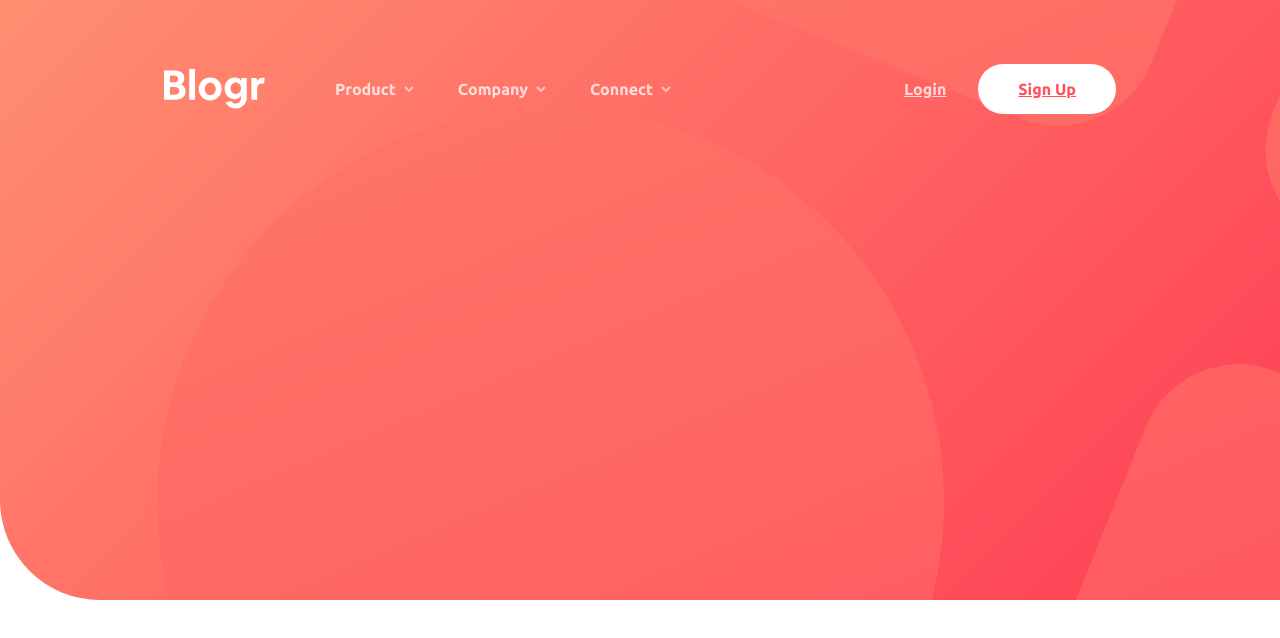
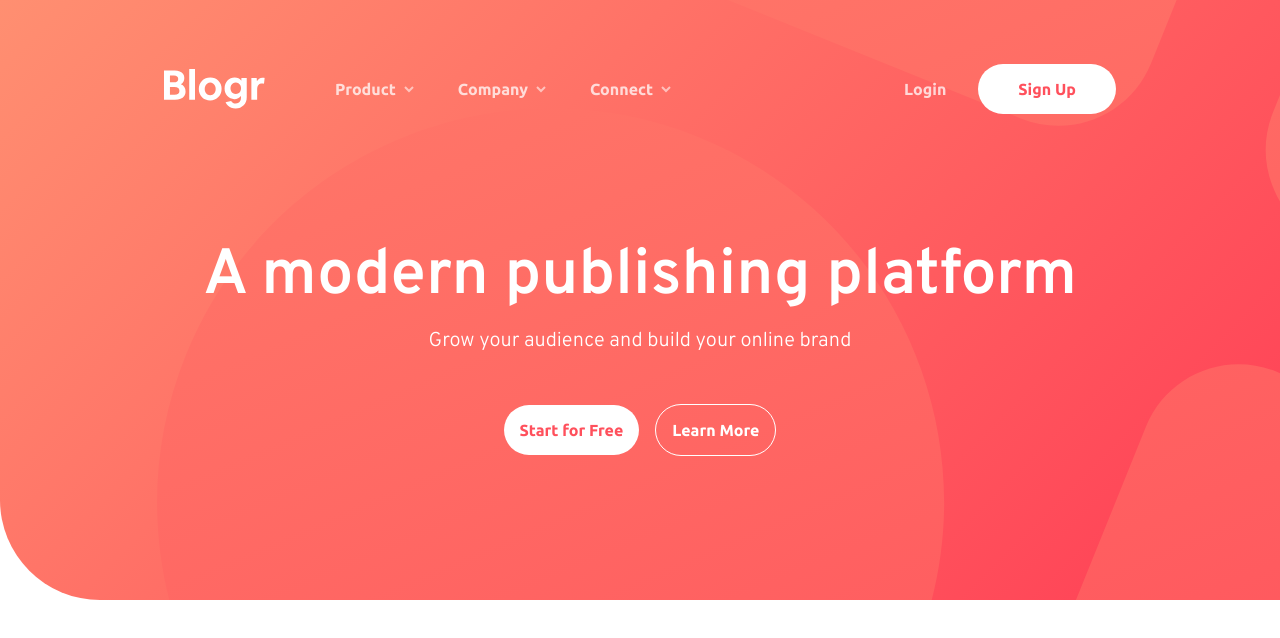
Before and after one commit to babs20/blogr, a React (Create React App) app: page / in a window 1280 px wide. Shown: the top 638 px of the page. Built offline with nearby package versions, Linux system fonts and the light colour scheme.

Commit message:
add heading section

```diff
--- a/public/index.html
+++ b/public/index.html
@@ -15,6 +15,8 @@
   <link rel="preconnect" href="https://fonts.gstatic.com">
   <link rel="preconnect" href="https://fonts.gstatic.com">
   <link href="https://fonts.googleapis.com/css2?family=Ubuntu:wght@400;500;700&display=swap" rel="stylesheet">
+  <link rel="preconnect" href="https://fonts.gstatic.com">
+  <link href="https://fonts.googleapis.com/css2?family=Overpass:wght@300;600&display=swap" rel="stylesheet">
 
   <title>blogr</title>
 </head>
--- a/src/components/IntroSection.tsx
+++ b/src/components/IntroSection.tsx
@@ -1,5 +1,6 @@
+import styled from 'styled-components';
 import TopNav from '../components/TopNav';
-import styled from 'styled-components';
+import PillButton from './PillButton';
 
 const Header = styled.header`
   height: 37.5rem;
@@ -7,14 +8,44 @@ const Header = styled.header`
   border-radius: 0px 0px 0px 100px;
   position: relative;
   overflow: hidden;
-  /* z-index: -1; */
 `;
 
 const BGPattern = styled.svg`
   position: absolute;
   top: 0px;
   left: 0px;
-  /* z-index: -1; */
+`;
+
+const HeadingTitle = styled.h1`
+  font-family: 'Overpass', sans-serif;
+  font-weight: 600;
+  color: #fff;
+  font-size: 4rem;
+  line-height: 98px;
+  text-align: center;
+`;
+
+const HeadingSubTitle = styled(HeadingTitle)`
+  font-weight: 300;
+  font-size: 1.25rem;
+  line-height: 30px;
+  margin-bottom: 3rem;
+`;
+
+const NavContainer = styled.div`
+  position: relative;
+`;
+
+const HeadingContainer = styled.div`
+  display: flex;
+  flex-direction: column;
+  align-items: center;
+  margin-top: 7.125rem;
+`;
+
+const ButtonContainer = styled.div`
+  display: flex;
+  align-items: center;
 `;
 
 export const IntroSection = (): JSX.Element => {
@@ -27,28 +58,12 @@ export const IntroSection = (): JSX.Element => {
         fill='none'
         xmlns='http://www.w3.org/2000/svg'
       >
-        <mask
-          id='mask0'
-          mask-type='alpha'
-          maskUnits='userSpaceOnUse'
-          x='0'
-          y='0'
-          width='1440'
-          height='600'
-        >
-          <path
-            d='M0 0H1440V600H100C44.7715 600 0 555.228 0 500V0Z'
-            fill='white'
-          />
-        </mask>
-        <g mask='url(#mask0)'>
         <path
           fillRule='evenodd'
           clipRule='evenodd'
           d='M1408.97 -575.148L679.488 -869.876L384.144 -138.874L1020.9 118.393C1072.11 139.082 1130.39 114.342 1151.08 63.1352L1408.97 -575.148ZM402.926 867.888C201.487 786.502 104.473 556.463 185.86 355.024C267.247 153.584 496.831 55.5 698.27 136.887C899.71 218.274 996.724 448.312 915.337 649.752C833.95 851.191 604.366 949.275 402.926 867.888ZM2260.34 -231.172L1530.86 -525.899L1272.98 112.384C1252.29 163.591 1277.03 221.874 1328.23 242.563L1964.99 499.83L2260.34 -231.172ZM888.035 1065.15L1617.51 1359.88L1912.86 628.874L1276.1 371.607C1224.89 350.918 1166.61 375.658 1145.92 426.865L888.035 1065.15Z'
           fill='url(#paint0_linear)'
         />
-        </g>
         <defs>
           <linearGradient
             id='paint0_linear'
@@ -63,7 +78,29 @@ export const IntroSection = (): JSX.Element => {
           </linearGradient>
         </defs>
       </BGPattern>
+      <NavContainer>
         <TopNav />
+        <HeadingContainer>
+          <HeadingTitle>A modern publishing platform</HeadingTitle>
+          <HeadingSubTitle>
+            Grow your audience and build your online brand
+          </HeadingSubTitle>
+          <ButtonContainer>
+            <PillButton
+              text='Start for Free'
+              isSolid={true}
+              padding='1rem'
+              margin='0 1rem 0 0'
+            />
+            <PillButton
+              text='Learn More'
+              isSolid={false}
+              padding='1rem'
+              border='1px #FFF solid'
+            />
+          </ButtonContainer>
+        </HeadingContainer>
+      </NavContainer>
     </Header>
   );
 };
--- /dev/null
+++ b/src/components/PillButton.tsx
@@ -0,0 +1,55 @@
+import styled from 'styled-components';
+
+const LinkButton = styled.a<{
+  isSolid: boolean;
+  padding: string;
+  margin: string;
+  border: string;
+  textOpacity: string;
+}>`
+  background-color: ${props => (props.isSolid ? '#fff' : 'transparent')};
+  color: ${props =>
+    props.isSolid ? '#ff505c' : `rgba(255, 255, 255, ${props.textOpacity})`};
+  line-height: 18px;
+  font-weight: 700;
+  border-radius: 28px;
+  padding: ${props => props.padding};
+  text-decoration: none;
+  width: min-content;
+  white-space: nowrap;
+  margin: ${props => props.margin};
+  border: ${props => props.border};
+`;
+
+type PillButtonProps = {
+  text: string;
+  isSolid: boolean;
+  padding?: string;
+  margin?: string;
+  border?: string;
+  textOpacity?: string;
+};
+
+export const PillButton = ({
+  text,
+  isSolid,
+  border = '0',
+  padding = '0',
+  margin = '0',
+  textOpacity = '1',
+}: PillButtonProps): JSX.Element => {
+  return (
+    <LinkButton
+      isSolid={isSolid}
+      href='/'
+      padding={padding}
+      margin={margin}
+      border={border}
+      textOpacity={textOpacity}
+    >
+      {text}
+    </LinkButton>
+  );
+};
+
+export default PillButton;
--- a/src/components/TopNav.tsx
+++ b/src/components/TopNav.tsx
@@ -1,4 +1,5 @@
 import styled from 'styled-components';
+import PillButton from './PillButton';
 
 const MButton = styled.button`
   background-color: transparent;
@@ -16,8 +17,6 @@ const Chevron = styled.svg`
 `;
 
 const NavContainer = styled.nav`
-  position: relative;
-  z-index: 1;
   display: flex;
   align-items: center;
   justify-content: space-between;
@@ -30,38 +29,12 @@ const Logo = styled.svg`
 
 const MenuButtonContainer = styled.div`
   display: flex;
-`;
-
-const UserLink = styled.a<{ isSolid: boolean }>`
-  background-color: ${props => (props.isSolid ? '#fff' : 'transparent')};
-  color: ${props => (props.isSolid ? '#ff505c' : '#fff')};
-  line-height: 18px;
-  display: flex;
   align-items: center;
-  font-weight: 700;
-  margin-left: 2rem;
-  border-radius: 28px;
-  padding: ${props => (props.isSolid ? '1rem 2.5rem' : '0')};
-  opacity: ${props => (props.isSolid ? '100%' : '75%')};
 `;
 
 const NavLeftSide = styled.div`
   display: flex;
 `;
-
-const PillButton = ({
-  text,
-  isSolid,
-}: {
-  text: string;
-  isSolid: boolean;
-}): JSX.Element => {
-  return (
-    <UserLink isSolid={isSolid} href='/'>
-      {text}
-    </UserLink>
-  );
-};
 
 const MenuButton = ({ text }: { text: string }): JSX.Element => {
   return (
@@ -99,8 +72,13 @@ export const TopNav = (): JSX.Element => {
         </MenuButtonContainer>
       </NavLeftSide>
       <MenuButtonContainer>
-        <PillButton text='Login' isSolid={false} />
-        <PillButton text='Sign Up' isSolid={true} />
+        <PillButton
+          text='Login'
+          isSolid={false}
+          margin='0 2rem 0 0'
+          textOpacity='0.75'
+        />
+        <PillButton text='Sign Up' isSolid={true} padding='1rem 2.5rem' />
       </MenuButtonContainer>
     </NavContainer>
   );
```
Lines whose indentation alone changed are shown as unchanged.
